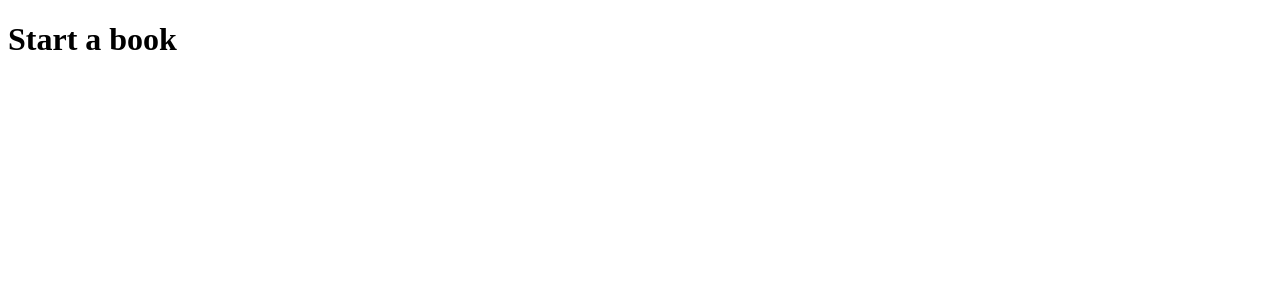
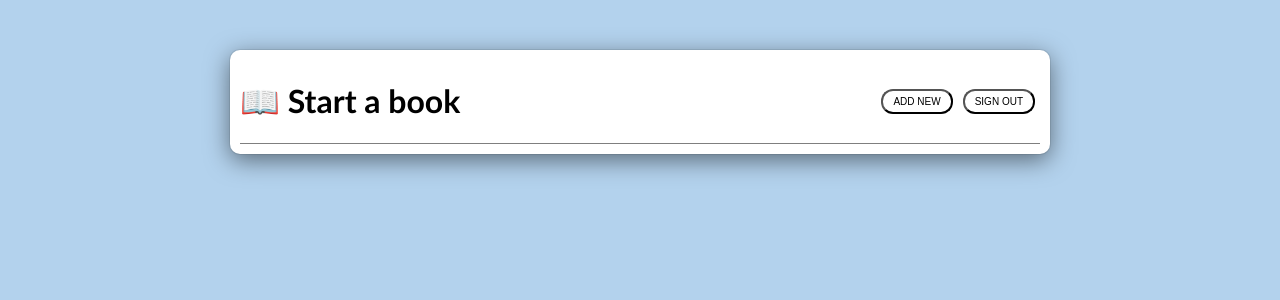
Before and after one commit to debanjana-a11y/deployed-todo-app, a React (Create React App) app in the folder client/: page / in a window 1280 px wide. Shown: the top 300 px of the page. Built offline with nearby package versions, Linux system fonts and the light colour scheme.

Commit message:
Adds sample item list with css

```diff
--- a/client/src/App.js
+++ b/client/src/App.js
@@ -3,7 +3,7 @@ import ListHeader from "./Components/ListHeader";
 function App() {
   return (
     <div className="app">
-      <ListHeader listName={ 'Start a book' }/>
+      <ListHeader listName={ '📖 Start a book' }/>
     </div>
   );
 }
--- a/client/src/Components/ListHeader.js
+++ b/client/src/Components/ListHeader.js
@@ -1,9 +1,17 @@
 function ListHeader({listName}) {
-    return (
-      <div className="list-header">
-        <h1>{listName}</h1>
+  const signout = () => {
+    console.log("sign out");
+  }
+
+  return (
+    <div className="list-header">
+      <h1>{listName}</h1>
+      <div className="button-container">
+        <button className="create">ADD NEW</button>
+        <button className="signout" onclick={signout}>SIGN OUT</button>
       </div>
-    );
+    </div>
+  );
   }
 
   export default ListHeader;
--- a/client/src/index.css
+++ b/client/src/index.css
@@ -1,7 +1,38 @@
+body {
+    margin: 0;
+    padding: 0;
+    background-color: rgb(179, 210, 237);
+    display: flex;
+    justify-content: center;
+    font-family: 'Trebuchet MS', 'Lucida Sans', Arial, sans-serif;
+}
+
 .app {
-
+    background-color: rgb(255, 255, 255);
+    box-shadow: rgba(0,0,0, 0.5) 0 6px 24px, rgba(0,0,0, 0.08) 0 0 0 1px;
+    border-radius: 10px;
+    padding: 10px;
+    width: 800px;
+    margin-top: 50px;
 }
 
 .list-header {
+    width: 100%;
+    display: flex;
+    justify-content: space-between;
+    align-items: center;
+    border-bottom: rgba(0, 0, 0, 0.5) 1px solid;
+}
 
+.button-container {
+    display: flex;
+    align-items: center;
 }
+
+.button-container button {
+    margin: 0 5px;
+    padding: 5px 10px;
+    border-radius: 12px;
+    background-color: transparent;
+    font-size: 10px;
+}
```
